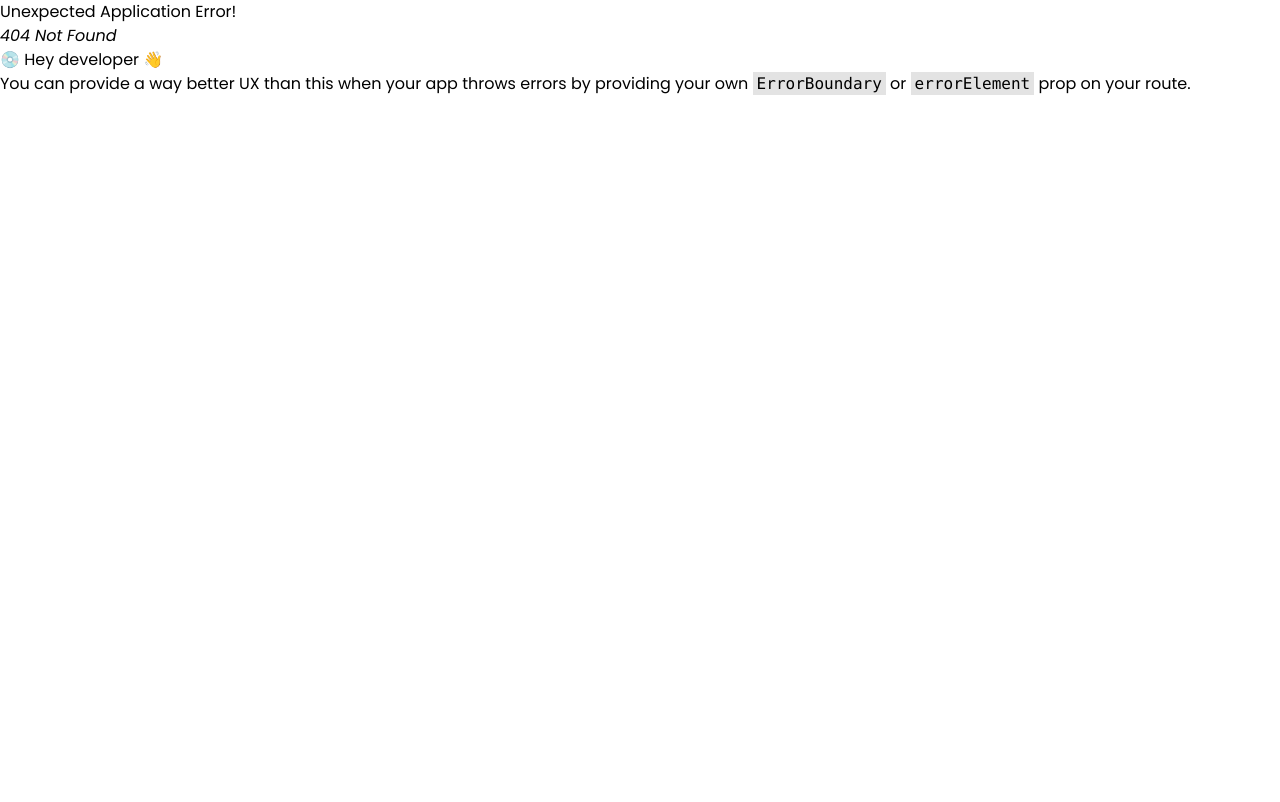
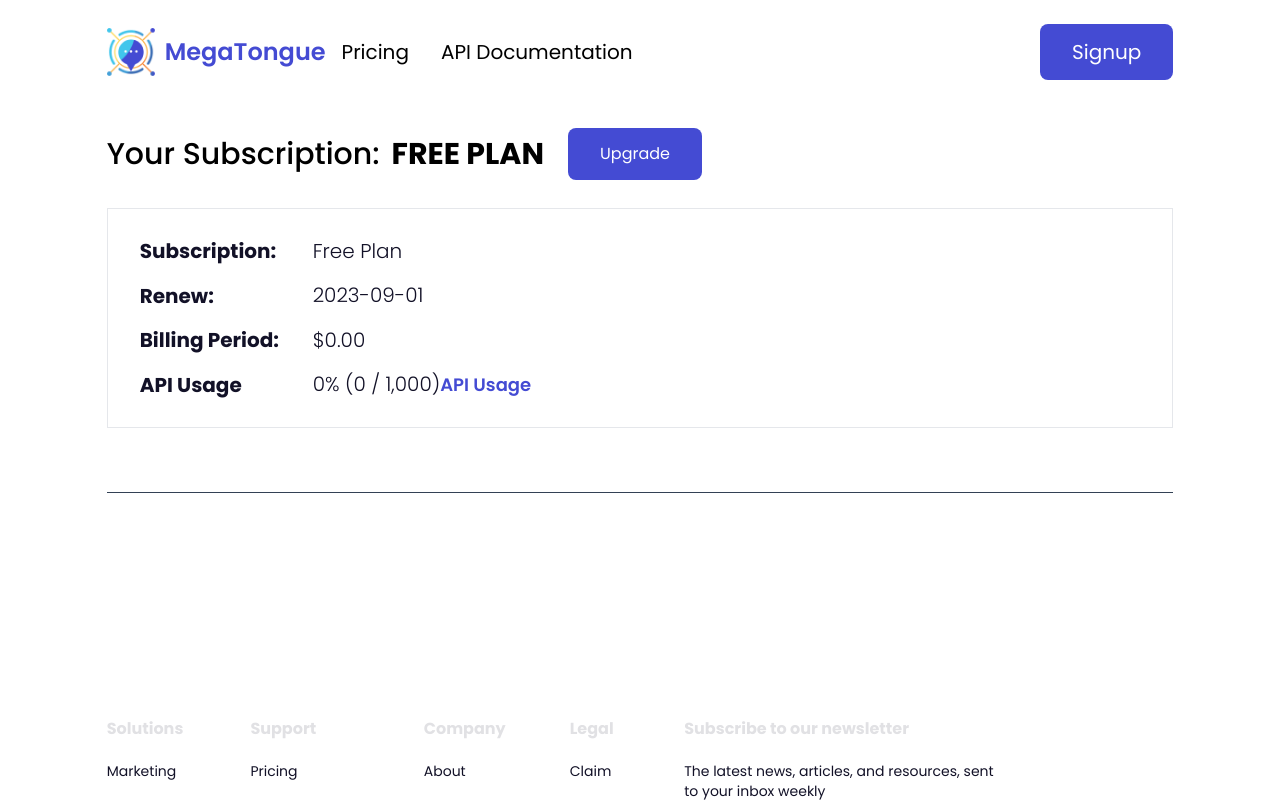
Before and after one commit to stivex001/MegaTongue, a React (Vite) app: page /pricing in a window 1280 px wide. Before the commit this address had no page. Shown: the top 802 px of the page. Built offline with nearby package versions, Linux system fonts and the light colour scheme.

Commit message:
feat:implemented pricing section

```diff
--- a/src/App.tsx
+++ b/src/App.tsx
@@ -5,6 +5,7 @@ import SignUp from "./pages/Auth/SignUp";
 import ProtectedRoute from "./ProtectedRoute";
 import Layout from "./Layout";
 import Subscription from "./pages/Subscription";
+import Pricing from "./pages/Pricing";
 
 function App() {
   const router = createBrowserRouter([
@@ -23,6 +24,10 @@ function App() {
         {
           path: "/subscription-plan",
           element: <Subscription />
+        },
+        {
+          path: "/pricing",
+          element: <Pricing />
         },
       ]
     },
--- a/src/components/Navbar.tsx
+++ b/src/components/Navbar.tsx
@@ -38,7 +38,6 @@ const Navbar = () => {
     };
   }, []);
 
-
   return (
     <nav>
       <div className={`${flexBetween} fixed top-0 z-30 w-full py-6 bg-white`}>
@@ -59,9 +58,9 @@ const Navbar = () => {
             {isAboveMediaScreen ? (
               <div className={`${flexBetween} w-full`}>
                 <div className={`${flexBetween} gap-8 text-xl font-normal`}>
-                  <Link to="#">Pricing</Link>
+                  <Link to="/pricing">Pricing</Link>
                   <Link to="#">API Documentation</Link>
-                  <Link to="#">Pricing</Link>
+                  {/* <Link to="#">Pricing</Link> */}
                 </div>
                 <div className={`${flexBetween} gap-8 text-xl font-normal`}>
                   <div className="relative">
@@ -129,7 +128,7 @@ const Navbar = () => {
                       </div>
                     )}
                   </div>
-                  <svg
+                  {/* <svg
                     xmlns="http://www.w3.org/2000/svg"
                     width="32"
                     height="22"
@@ -143,7 +142,7 @@ const Navbar = () => {
                       stroke-linecap="round"
                       stroke-linejoin="round"
                     />
-                  </svg>
+                  </svg> */}
                 </div>
               </div>
             ) : (
@@ -186,9 +185,9 @@ const Navbar = () => {
             <div
               className={`flex flex-col gap-8 text-xl font-normal text-white`}
             >
-              <Link to="#">Pricing</Link>
+              <Link to="/pricing">Pricing</Link>
               <Link to="#">API Documentation</Link>
-              <Link to="#">Pricing</Link>
+              {/* <Link to="#">Pricing</Link> */}
             </div>
             <div className={`flex flex-col gap-8 text-xl font-normal `}>
               <div></div>
@@ -200,10 +199,65 @@ const Navbar = () => {
                   Signup
                 </CustomButton>
 
-                <div className="bg-red-500">gdugydgygdyg</div>
+                {showMenuList && (
+                  <div className="absolute w-[172px] bg-white shadow-md">
+                    <div className="py-3 px-2">
+                      <div className="flex flex-col gap-2 ">
+                        <Link
+                          to="/"
+                          className=" text-base font-normal hover:text-purple-20 transition"
+                          onClick={() => setShowMenuList(false)}
+                        >
+                          Home
+                        </Link>
+                        <Link
+                          to="/"
+                          className=" text-base font-normal hover:text-purple-20 transition"
+                          onClick={() => setShowMenuList(false)}
+                        >
+                          Upgrade
+                        </Link>
+                        <Link
+                          to="/subscription-plan"
+                          className=" text-base font-normal hover:text-purple-20 transition"
+                          onClick={() => setShowMenuList(false)}
+                        >
+                          Subscription Plan
+                        </Link>
+                        <Link
+                          to="/"
+                          className=" text-base font-normal hover:text-purple-20 transition"
+                          onClick={() => setShowMenuList(false)}
+                        >
+                          Account{" "}
+                        </Link>
+                        <Link
+                          to="/"
+                          className=" text-base font-normal hover:text-purple-20 transition"
+                          onClick={() => setShowMenuList(false)}
+                        >
+                          Payment{" "}
+                        </Link>
+                        <Link
+                          to="/"
+                          className=" text-base font-normal hover:text-purple-20 transition"
+                          onClick={() => setShowMenuList(false)}
+                        >
+                          API Usage{" "}
+                        </Link>
+                        <Link
+                          to="/"
+                          className=" text-base font-normal hover:text-purple-20 transition"
+                        >
+                          Signout{" "}
+                        </Link>
+                      </div>
+                    </div>
+                  </div>
+                )}
               </div>
 
-              <svg
+              {/* <svg
                 xmlns="http://www.w3.org/2000/svg"
                 width="32"
                 height="22"
@@ -217,7 +271,7 @@ const Navbar = () => {
                   stroke-linecap="round"
                   stroke-linejoin="round"
                 />
-              </svg>
+              </svg> */}
             </div>
           </div>
         </div>
--- /dev/null
+++ b/src/components/Price.tsx
@@ -0,0 +1,11 @@
+import React from 'react'
+
+// type Props = {}
+
+const Price = () => {
+  return (
+    <div>Price</div>
+  )
+}
+
+export default Price
--- a/src/components/SubscriptionInfo.tsx
+++ b/src/components/SubscriptionInfo.tsx
@@ -8,6 +8,11 @@ type Props = {
   notification?: string;
   comName?: string;
   not?: string;
+  apUsages?: string;
+  apDesc?: string;
+  apii?: string;
+  billing?: string;
+  bill?: string;
 };
 
 const SubscriptionInfo = ({
@@ -20,6 +25,11 @@ const SubscriptionInfo = ({
   notification,
   comName,
   not,
+  apDesc,
+  apUsages,
+  apii,
+  billing,
+  bill
 }: Props) => {
   return (
     <section className={` mx-auto w-5/6  md:h-full md:pb-0 border `}>
@@ -35,6 +45,21 @@ const SubscriptionInfo = ({
               {apiDesc}
               <span className="text-purple-20 font-semibold text-[18px]">
                 {apiUsages}
+              </span>
+            </span>
+          </div>
+          <div className="flex items-center gap-9">
+            <p className="text-dark-20 font-bold text-xl w-[137px] whitespace-nowrap">{billing} </p>
+            <span className="text-dark-20 text-xl font-light">{bill} </span>
+          </div>
+          <div className="flex items-center gap-9">
+            <p className="text-dark-20 font-bold text-xl w-[137px] whitespace-nowrap">
+              {apii}
+            </p>
+            <span className="text-dark-20 text-xl font-light">
+              {apDesc}
+              <span className="text-purple-20 font-semibold text-[18px]">
+                {apUsages}
               </span>
             </span>
           </div>
--- /dev/null
+++ b/src/pages/Pricing.tsx
@@ -0,0 +1,36 @@
+import SubscriptionInfo from "../components/SubscriptionInfo";
+import CustomButton from "../utils/CustomButton";
+
+// type Props = {}
+
+const Pricing = () => {
+  return (
+    <div className=" pt-32">
+      <div className="flex flex-col gap-7 mx-auto ">
+        <div className="flex items-center mx-auto w-5/6  md:h-full md:pb-0 gap-6">
+          <div className="flex items-center gap-3">
+            <h3 className="text-3xl font-medium text-center">
+              Your Subscription:
+            </h3>
+            <p className="text-3xl font-bold text-center">FREE PLAN</p>
+          </div>
+          <CustomButton className="w-fit py-[14px] px-8">Upgrade</CustomButton>
+        </div>
+        <SubscriptionInfo
+          title="Subscription:"
+          desc="Free Plan"
+          api="Renew:"
+          apiDesc="2023-09-01"
+          apii="API Usage"
+          apDesc="0% (0 / 1,000)"
+          apUsages="API Usage"
+          billing="Billing Period:"
+          bill="$0.00"
+        />
+        <div className=" h-[1px] bg-slate-700 accent-gray-800 mt-9 mx-auto w-5/6  md:pb-0" />
+      </div>
+    </div>
+  );
+};
+
+export default Pricing;
```
